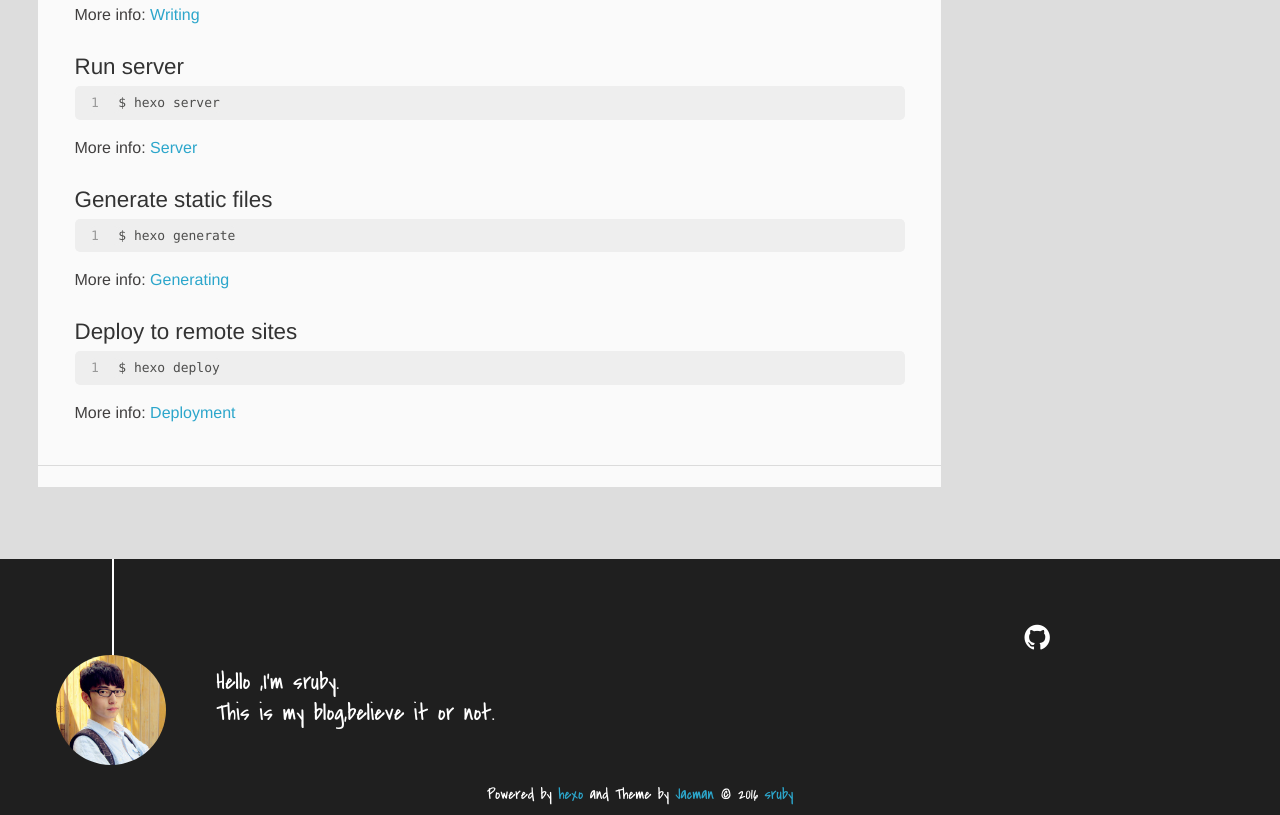
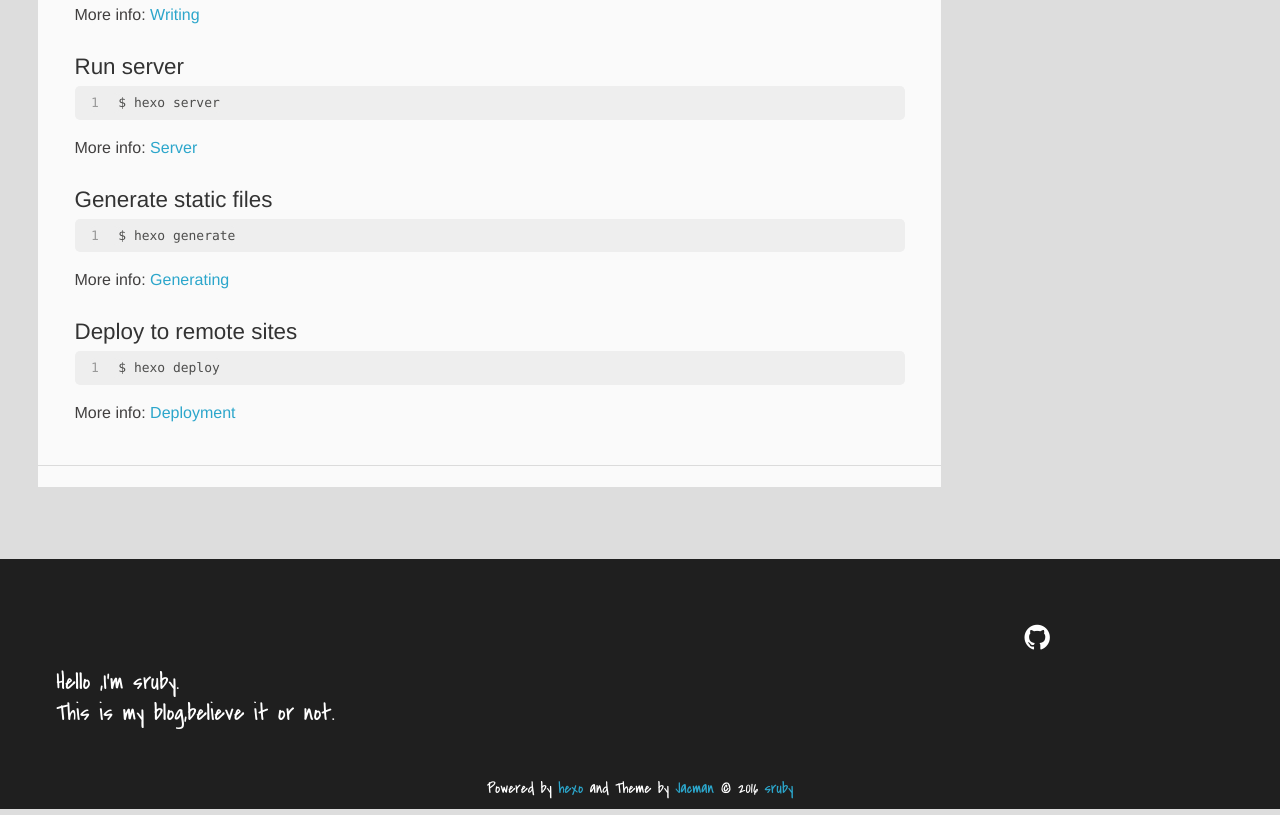
Before and after one commit to sruby/sruby.github.io.bak, a plain HTML site: page index.html in a window 1280 px wide. Shown: the part 1212-2027 px from the top of the page. Drawn offline with Linux system fonts and the light colour scheme; a script that the page names is missing.

Commit message:
主题修改=

```diff
--- a/index.html
+++ b/index.html
@@ -248,11 +248,6 @@
     </div>
     <footer><div id="footer" >
 
-	<div class="line">
-		<span></span>
-		<div class="author"></div>
-	</div>
-
 
 	<section class="info">
 		<p> Hello ,I&#39;m sruby. <br/>
```
Also changed, not shown: 2016/02/16/Hello World/index.html (+0 -5 lines), 2016/02/16/junction同步Hexo文件到github/index.html (+0 -5 lines), archives/2016/02/index.html (+0 -5 lines), archives/2016/index.html (+0 -5 lines), archives/index.html (+0 -5 lines).
